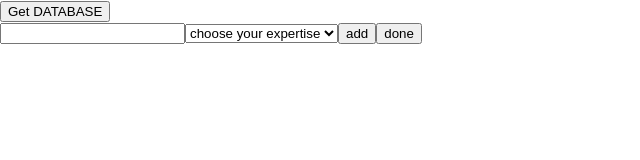
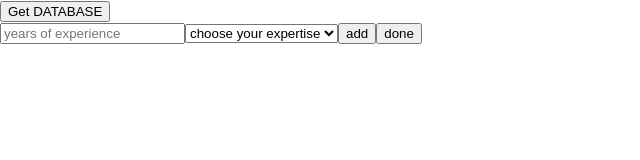
Before and after one commit to momahdi/recruitment-application, a React (Create React App) app: page /user/application in a window 1280 px wide. Shown: the top 160 px of the page, without its empty margins (0-640 px from the left). Built offline with nearby package versions, Linux system fonts and the light colour scheme.

Commit message:
added functionality to view and merged changes

```diff
--- a/src/Presenter/expertise.js
+++ b/src/Presenter/expertise.js
@@ -15,10 +15,19 @@ function Expertise({model,apiCall}){
     //Ta bort: Modellen bestämmer om den vill läsa från localstorage eller inte.......
     useEffect(() => localStorage.setItem('formData', myExpertise));
 
+    //remove selected state when chosen?
+    const removeSelectedExpertise = e => {
+        const exp = allExpertise.filter(name => name !== e);
+        setExpertice(exp);
+    }
+
     return(
         <div>
-            <ExpertiseView myExpertise={myExpertise} removeExpertise={n => model.removeExpertise(n)} />
-            <AddExpertiseForm expertise={allExpertise} addExpertise={(t,y) => model.addExpertise(t,y)} done={() => apiCall.applicationPost({start: "Dag1", end: "Dag10", competence: myExpertise})} />
+            <ExpertiseView myExpertise={myExpertise} removeExpertise={n => {model.removeExpertise(n); setExpertice([...allExpertise, n])}} />
+            <AddExpertiseForm expertise={allExpertise} addExpertise={(t,y) => model.addExpertise(t,y)}
+                done={() => apiCall.applicationPost({start: "Dag1", end: "Dag10", competence: myExpertise})}
+                removeOption={(name) => removeSelectedExpertise(name)}
+            />
         </div>
     )
 }
--- a/src/Views/expertiseView.js
+++ b/src/Views/expertiseView.js
@@ -13,17 +13,17 @@ const ExpertiseView = ({myExpertise, removeExpertise}) => (
     </div>
 );
 
-const AddExpertiseForm = ({expertise, addExpertise, done}) => {
+const AddExpertiseForm = ({expertise, addExpertise, done, removeOption}) => {
     const [year, setYear] = React.useState(0);
     const [type, setType] = React.useState('');
     return (
         <div>
-            <input onChange={(event) => setYear(event.target.value)} />
+            <input type="number" min="0" placeholder="years of experience" onChange={(event) => setYear(event.target.value)} />
             <select onChange={(event) => setType(event.target.value)}>
                 <option>choose your expertise</option>
                 {expertise.map((k) => <option key={k}>{k}</option>)}
             </select>
-            <button onClick={() => addExpertise(type, year)}>add</button>
+            <button onClick={() => {addExpertise(type, year); removeOption(type)}}>add</button>
             <button onClick={() => done()}>done</button>
         </div>
     );
```
Also changed, not shown: 1 other file (tests, documents, lock files or other folders).
